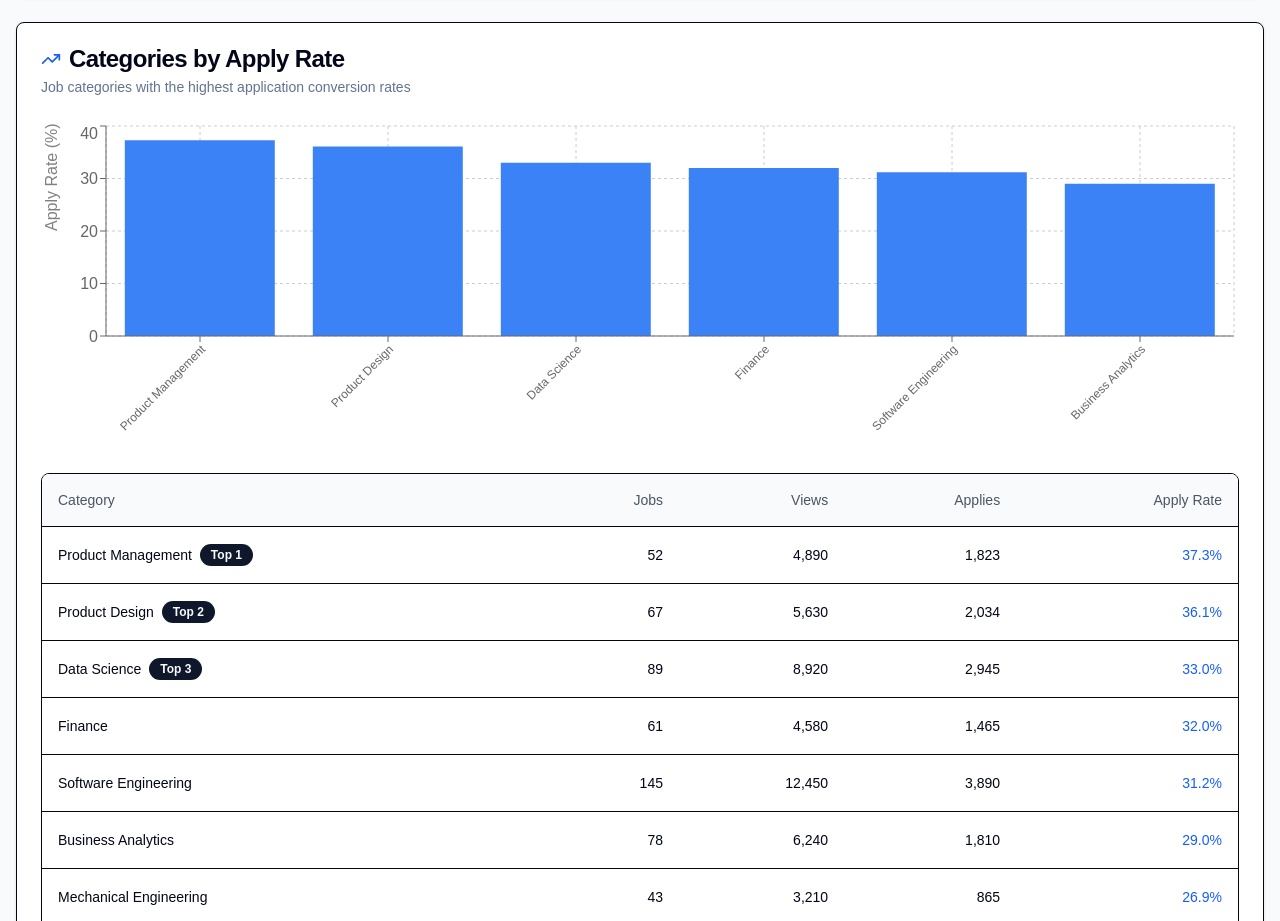
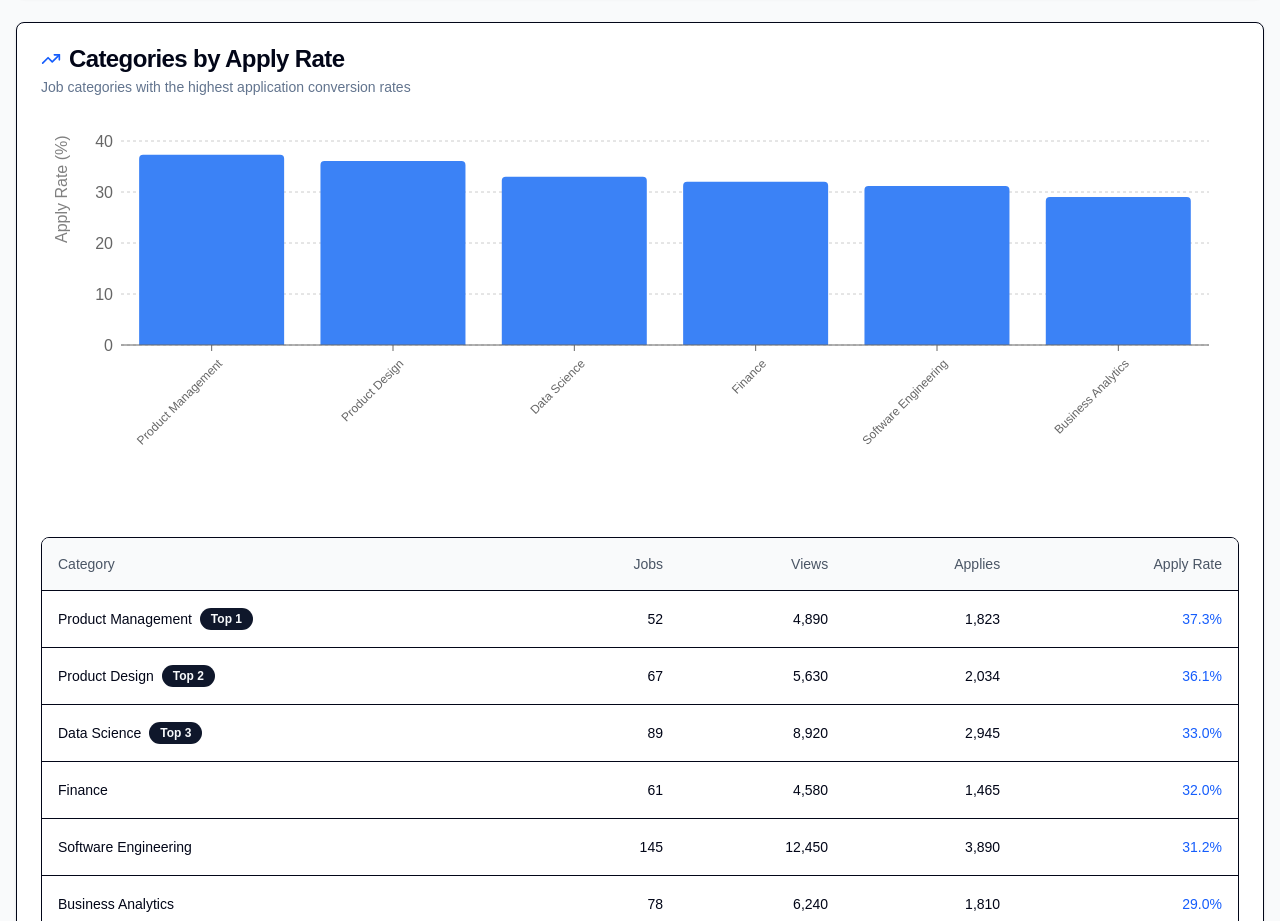
Before and after one commit to CSC392-CSC492-Building-AI-ML-systems/CanWorks-Winter2026, a Next.js app in the folder pathfinder-frontend/: page /admin-dashboard in a window 1280 px wide. Shown: the part 1000-1921 px from the top of the page. Built offline with nearby package versions, Linux system fonts and the light colour scheme.

Commit message:
Fixing reportS

```diff
--- a/pathfinder-frontend/src/app/admin-dashboard/reports.tsx
+++ b/pathfinder-frontend/src/app/admin-dashboard/reports.tsx
@@ -1,7 +1,6 @@
 'use client'
 
-import React, { useState } from 'react';
-// Updated imports to use the single widgets file
+import React, { useState, useEffect } from 'react';
 import { Card, CardContent, CardDescription, CardHeader, CardTitle, Badge, Button } from '@/app/components/globalComponents';
 import { AlertTriangle, TrendingUp, ExternalLink, RefreshCw, CheckCircle2 } from 'lucide-react';
 import { BarChart, Bar, XAxis, YAxis, CartesianGrid, Tooltip, ResponsiveContainer } from 'recharts';
@@ -28,7 +27,13 @@ export default function AdminReports() {
   const [isCheckingLinks, setIsCheckingLinks] = useState(false);
   const [lastLinkCheck, setLastLinkCheck] = useState(new Date('2026-01-27T10:30:00'));
 
-  // Logic: Mock Data Generation
+  const [isMounted, setIsMounted] = useState(false);
+
+  useEffect(() => {
+    setIsMounted(true);
+  }, []);
+
+  // Mock Data
   const deadLinks: DeadLink[] = [
     { jobId: '8', jobTitle: 'DevOps Intern', company: 'InfraTech', url: 'https://infratech.com/careers', lastChecked: new Date('2026-01-27T10:30:00'), statusCode: 404, datePosted: new Date('2026-01-17') },
     { jobId: '12', jobTitle: 'Marketing Analyst Co-op', company: 'BrandFlow', url: 'https://brandflow.com/jobs/analyst', lastChecked: new Date('2026-01-27T10:30:00'), statusCode: 403, datePosted: new Date('2026-01-15') },
@@ -46,12 +51,10 @@ export default function AdminReports() {
     { category: 'Mechanical Engineering', totalJobs: 43, totalViews: 3210, totalApplies: 865, applyRate: 26.9 },
   ];
 
-  // Logic: Data Sorting
   const topCategories = [...categoryStats]
     .sort((a, b) => b.applyRate - a.applyRate)
     .slice(0, 6);
 
-  // Actions
   const handleCheckLinks = () => {
     setIsCheckingLinks(true);
     setTimeout(() => {
@@ -60,7 +63,6 @@ export default function AdminReports() {
     }, 2000);
   };
 
-  // Helpers
   const getStatusBadgeColor = (statusCode: number) => {
     if (statusCode === 404) return 'bg-red-100 text-red-800';
     if (statusCode === 403) return 'bg-orange-100 text-orange-800';
@@ -71,9 +73,28 @@ export default function AdminReports() {
   const formatDate = (date: Date) => new Intl.DateTimeFormat('en-US', { month: 'short', day: 'numeric', year: 'numeric' }).format(date);
   const formatDateTime = (date: Date) => new Intl.DateTimeFormat('en-US', { month: 'short', day: 'numeric', hour: 'numeric', minute: '2-digit' }).format(date);
 
+  // Custom Tick Component for precise control
+  const CustomXAxisTick = (props: any) => {
+    const { x, y, payload } = props;
+    return (
+      <g transform={`translate(${x},${y})`}>
+        <text
+          x={0}
+          y={0}
+          dy={16}
+          textAnchor="end"
+          fill="#666"
+          transform="rotate(-45)"
+          fontSize={12}
+        >
+          {payload.value}
+        </text>
+      </g>
+    );
+  };
+
   return (
     <div className="space-y-6">
-       {/* Overview Stats */}
        <div className="grid grid-cols-1 md:grid-cols-3 gap-6">
           <Card>
             <CardHeader className="pb-3">
@@ -115,7 +136,6 @@ export default function AdminReports() {
           </Card>
         </div>
 
-        {/* Dead Links Section */}
         <Card>
           <CardHeader>
             <div className="flex items-center justify-between">
@@ -130,7 +150,7 @@ export default function AdminReports() {
               </div>
               <div className="flex items-center gap-4">
                 <span className="text-sm text-gray-500">
-                  Last checked: {formatDateTime(lastLinkCheck)}
+                  Last checked: {isMounted ? formatDateTime(lastLinkCheck) : 'Loading...'}
                 </span>
                 <Button
                   onClick={handleCheckLinks}
@@ -163,7 +183,7 @@ export default function AdminReports() {
                         </div>
                         <p className="text-sm text-gray-600 mb-2">{link.company}</p>
                         <p className="text-sm text-gray-500">
-                          Posted: {formatDate(link.datePosted)} • Last checked: {formatDateTime(link.lastChecked)}
+                          Posted: {isMounted ? formatDate(link.datePosted) : ''} • Last checked: {isMounted ? formatDateTime(link.lastChecked) : ''}
                         </p>
                       </div>
                       <div className="flex gap-2">
@@ -186,7 +206,6 @@ export default function AdminReports() {
           </CardContent>
         </Card>
 
-        {/* Category Apply Rates Section */}
         <Card>
           <CardHeader>
             <CardTitle className="flex items-center gap-2">
@@ -198,16 +217,41 @@ export default function AdminReports() {
             </CardDescription>
           </CardHeader>
           <CardContent>
-            <div className="h-80 mb-8">
-              <ResponsiveContainer width="100%" height="100%">
-                <BarChart data={topCategories}>
-                  <CartesianGrid strokeDasharray="3 3" />
-                  <XAxis dataKey="category" angle={-45} textAnchor="end" height={100} interval={0} fontSize={12} />
-                  <YAxis label={{ value: 'Apply Rate (%)', angle: -90, position: 'insideLeft' }} />
-                  <Tooltip formatter={(value?: number) => [value == null ? '' : `${value.toFixed(1)}%`, 'Apply Rate']} />
-                  <Bar dataKey="applyRate" fill="#3b82f6" />
-                </BarChart>
-              </ResponsiveContainer>
+            <div className="h-96 mb-8">
+              {isMounted ? (
+                <ResponsiveContainer width="100%" height="100%">
+                  <BarChart
+                    data={topCategories}
+                    margin={{ top: 20, right: 30, left: 20, bottom: 60 }}
+                  >
+                    <CartesianGrid strokeDasharray="3 3" vertical={false} />
+                    <XAxis
+                      dataKey="category"
+                      interval={0}
+                      tick={<CustomXAxisTick />}
+                      height={100}
+                    />
+                    <YAxis
+                      label={{ value: 'Apply Rate (%)', angle: -90, position: 'insideLeft', offset: 0 }}
+                      axisLine={false}
+                      tickLine={false}
+                    />
+                    <Tooltip
+                      cursor={{ fill: 'rgba(59, 130, 246, 0.1)' }}
+                      formatter={(value: number) => [`${value.toFixed(1)}%`, 'Apply Rate']}
+                    />
+                    <Bar
+                      dataKey="applyRate"
+                      fill="#3b82f6"
+                      radius={[4, 4, 0, 0]}
+                    />
+                  </BarChart>
+                </ResponsiveContainer>
+              ) : (
+                <div className="h-full w-full flex items-center justify-center bg-gray-50 rounded text-sm text-gray-400">
+                  Loading Chart...
+                </div>
+              )}
             </div>
 
             <div className="border rounded-lg overflow-hidden">
```
